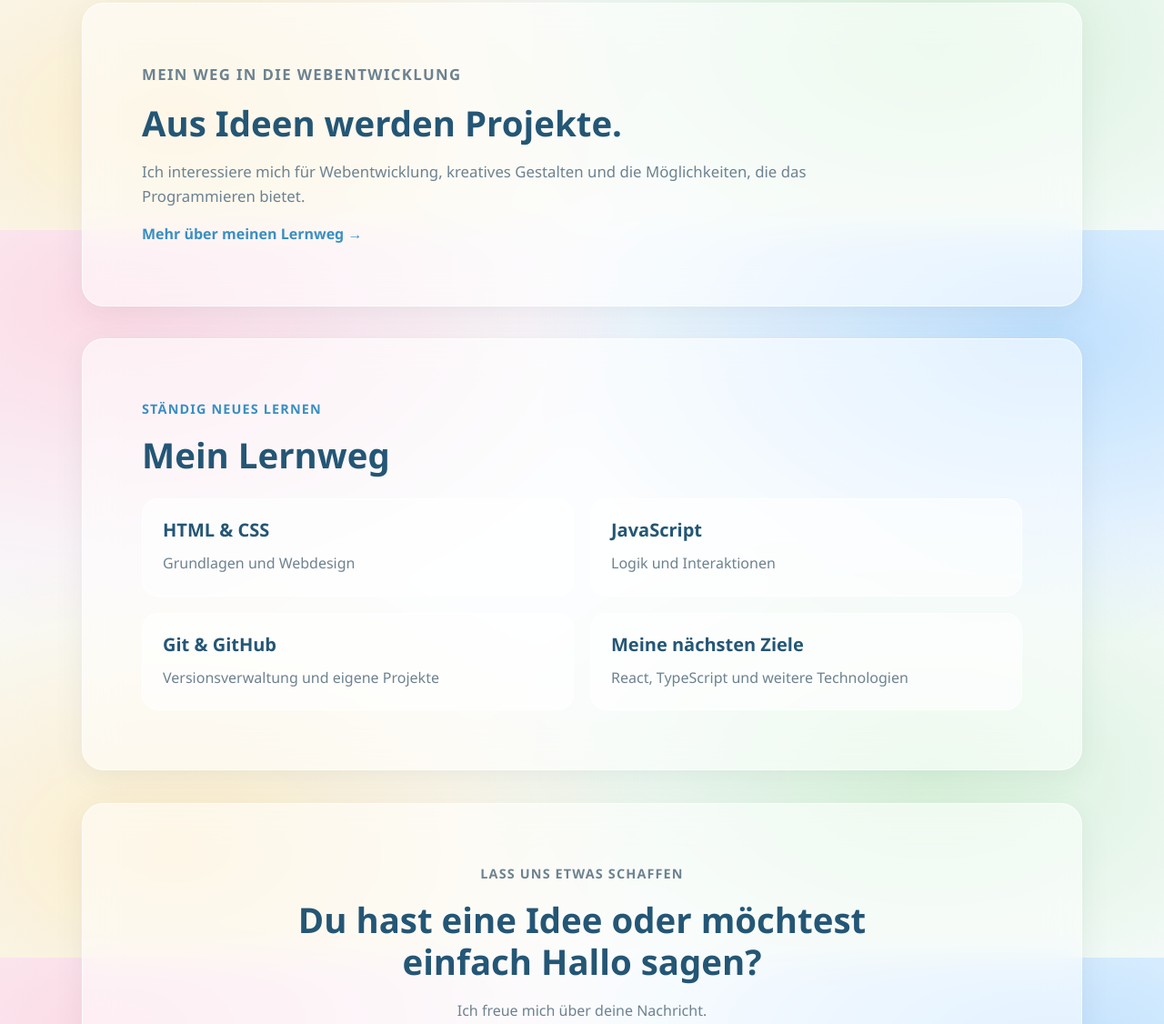
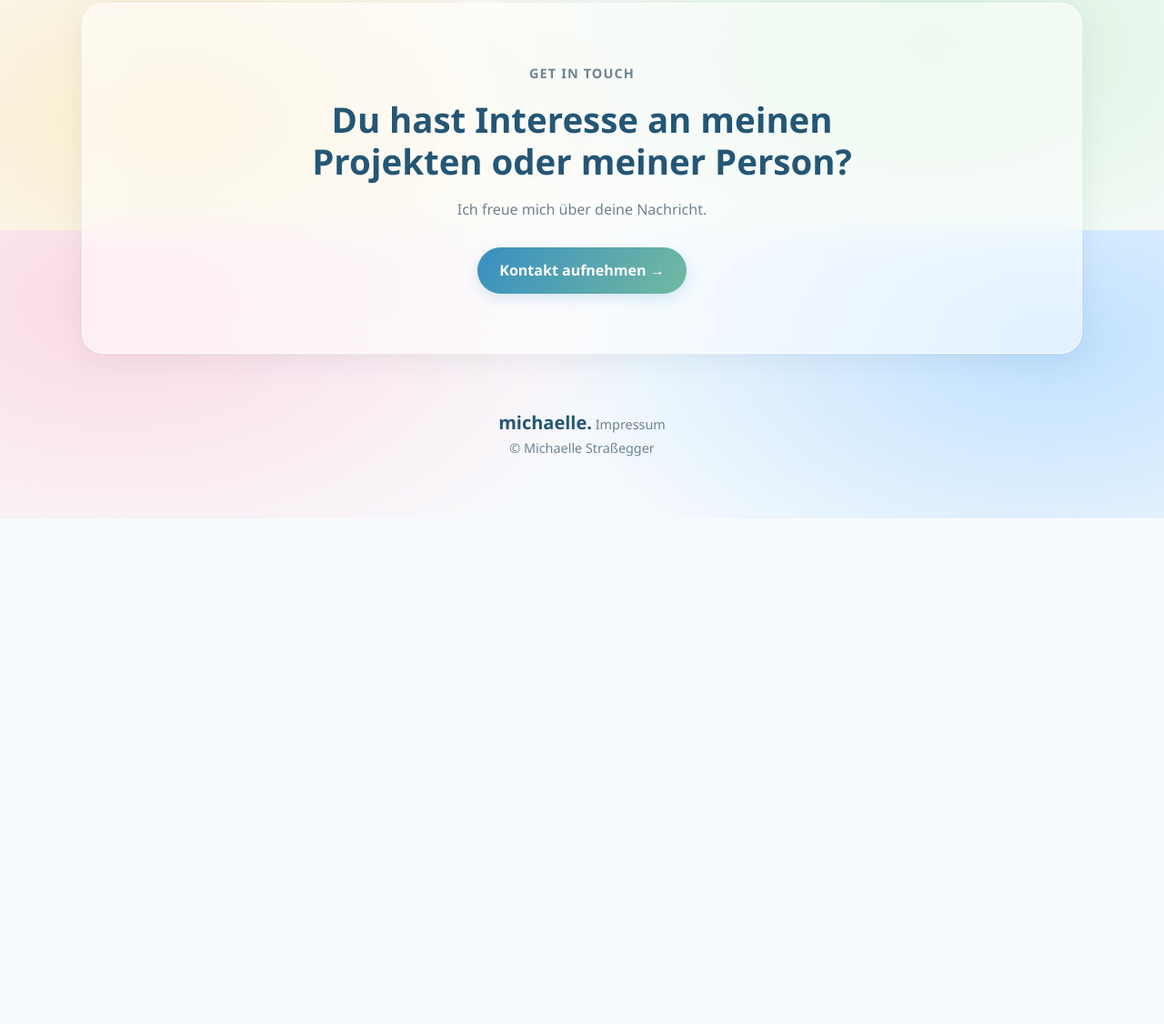
Before and after one commit to michaellestrassegger/portfolio, a plain HTML site: page index.html in a window 1280 px wide. Shown: the part 2147-3273 px from the top of the page at 91% size. After the commit the page ends 2717 px from the top, so only its background shows below. Drawn offline with Linux system fonts and the light colour scheme.

Commit message:
Remove about and learning sections from index.html
Removed sections about personal journey and learning topics, and updated contact section heading.

```diff
--- a/index.html
+++ b/index.html
@@ -154,50 +154,11 @@
       </div>
     </section>
 
-    <section class="about" id="about">
-      <p class="eyebrow">MEIN WEG IN DIE WEBENTWICKLUNG</p>
-      <h2>Aus Ideen werden Projekte.</h2>
-      <p>
-        Ich interessiere mich für Webentwicklung,
-        kreatives Gestalten und die Möglichkeiten,
-        die das Programmieren bietet.
-      </p>
-      <a href="#learning" class="text-link">
-        Mehr über meinen Lernweg →
-      </a>
-    </section>
-
-    <section class="learning" id="learning">
-      <p class="eyebrow">STÄNDIG NEUES LERNEN</p>
-      <h2>Mein Lernweg</h2>
-      <div class="learning-list">
-        <div class="learning-item">
-          <h3>HTML & CSS</h3>
-          <p>Grundlagen und Webdesign</p>
-        </div>
-
-        <div class="learning-item">
-          <h3>JavaScript</h3>
-          <p>Logik und Interaktionen</p>
-        </div>
-
-        <div class="learning-item">
-          <h3>Git & GitHub</h3>
-          <p>Versionsverwaltung und eigene Projekte</p>
-        </div>
-
-        <div class="learning-item">
-          <h3>Meine nächsten Ziele</h3>
-          <p>React, TypeScript und weitere Technologien</p>
-        </div>
-      </div>
-    </section>
-
     <section class="contact" id="kontakt">
       <div class="contact-content">
 
-        <p class="eyebrow">LASS UNS ETWAS SCHAFFEN</p>
-        <h2>Du hast eine Idee oder möchtest einfach Hallo sagen?</h2>
+        <p class="eyebrow">GET IN TOUCH</p>
+        <h2>Du hast Interesse an meinen Projekten oder meiner Person?</h2>
         <p>
           Ich freue mich über deine Nachricht.
         </p>
@@ -212,9 +173,7 @@
 
   <footer class="footer">
     <a href="index.html" class="logo">michaelle.</a>
-    <nav aria-label="Footer Navigation">
-      <a href="impressum.html">Impressum</a>
-    </nav>
+    <a href="impressum.html">Impressum</a>
     <p>© Michaelle Straßegger</p>
   </footer>
 </body>
```
